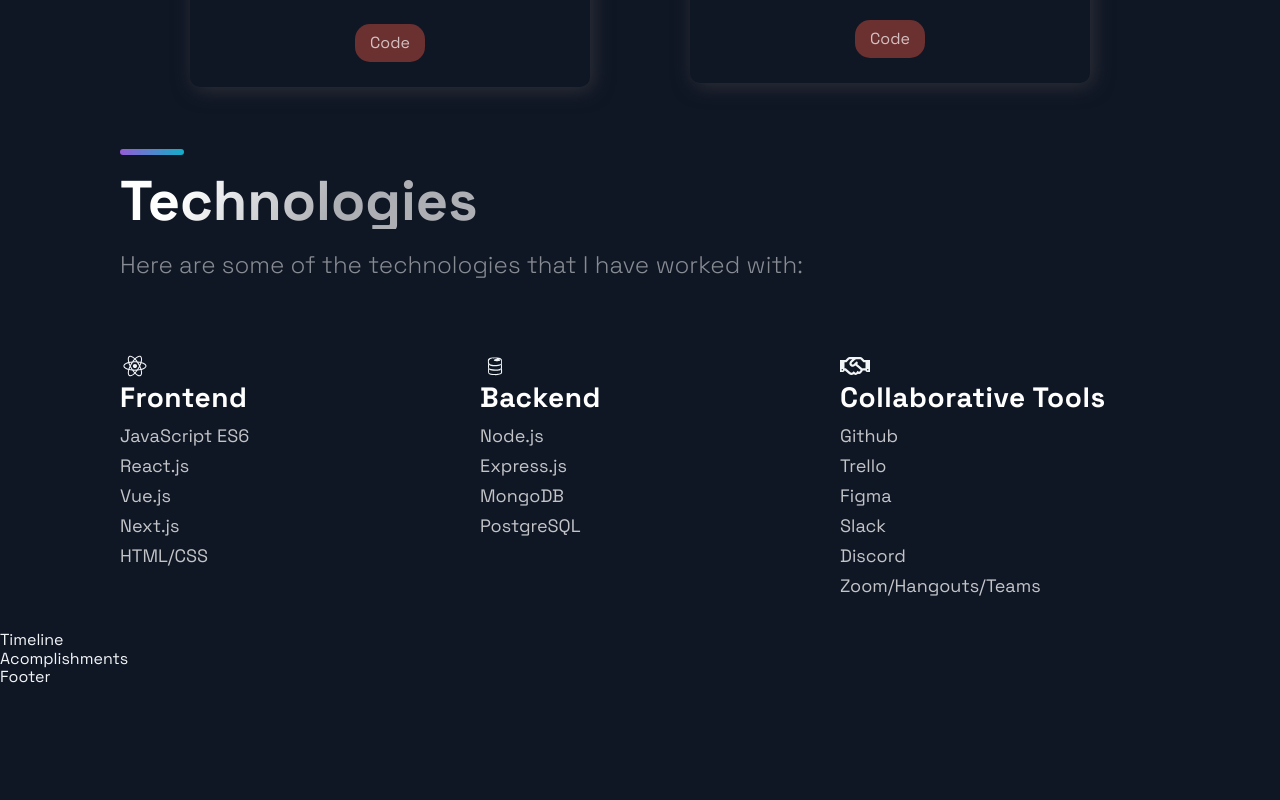
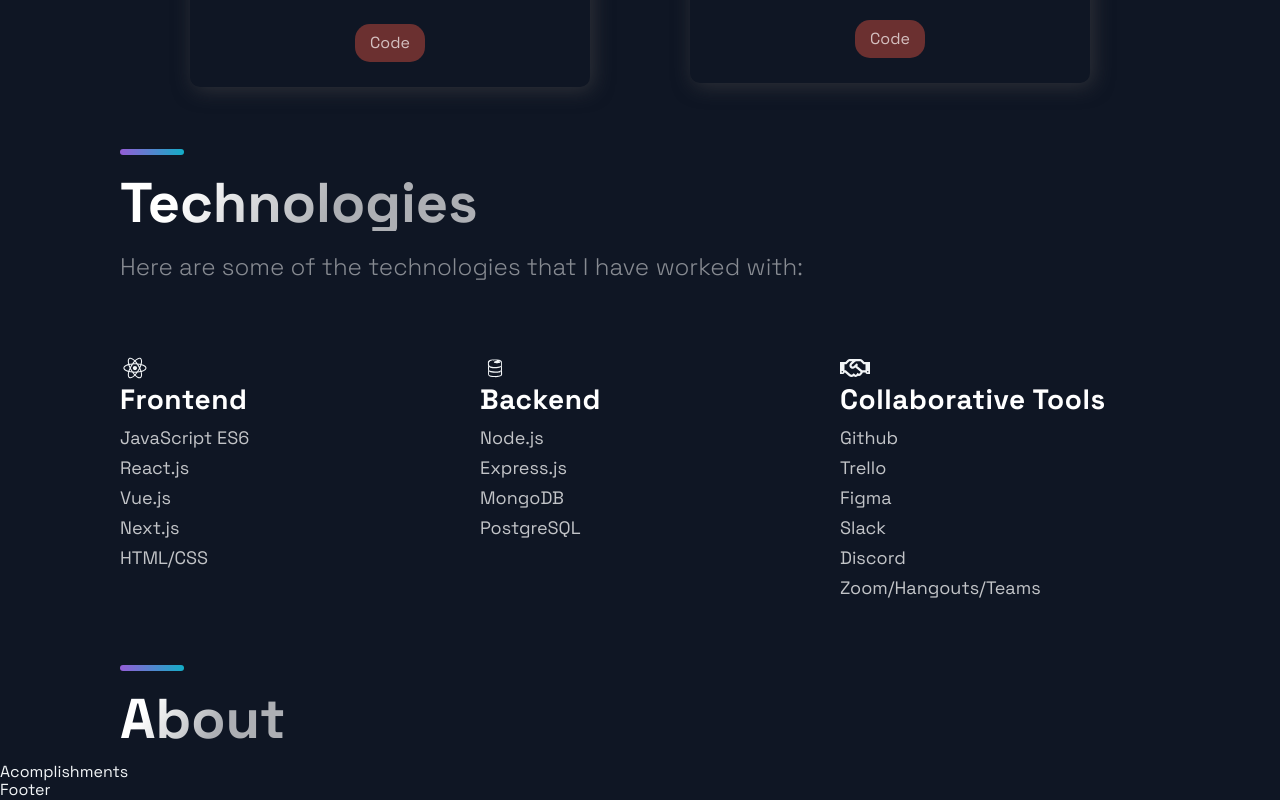
Before and after one commit to borocodes/jb_react_portfolio, a Next.js app: page / in a window 1280 px wide. Shown: the part 2427-3227 px from the top of the page. Before the commit the page ends 3114 px from the top, so only its background shows below. Built offline with nearby package versions, Linux system fonts and the light colour scheme.

Commit message:
added inline styling on technologies and timeline to fix margins

```diff
--- a/src/components/Technologies/Technologies.js
+++ b/src/components/Technologies/Technologies.js
@@ -6,9 +6,8 @@
 
 const Technologies = () =>  (
   <Section id="tech">
-    <SectionDivider />
-    <br />
-    <SectionTitle>Technologies</SectionTitle>
+    <SectionDivider/>
+    <SectionTitle style={{marginTop: 20}}>Technologies</SectionTitle>
     <SectionText>
       Here are some of the technologies that I have worked with:
     </SectionText>
--- a/src/components/TimeLine/TimeLine.js
+++ b/src/components/TimeLine/TimeLine.js
@@ -43,9 +43,11 @@
   // }, []);
 
   return (
-    <div>
-      Timeline
-    </div>
+    <Section id="about">
+      <SectionDivider />
+      <SectionTitle style={{marginTop: 20}}>About</SectionTitle>
+
+    </Section>
   );
 };
 
```
